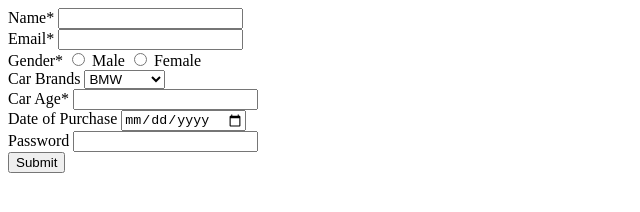
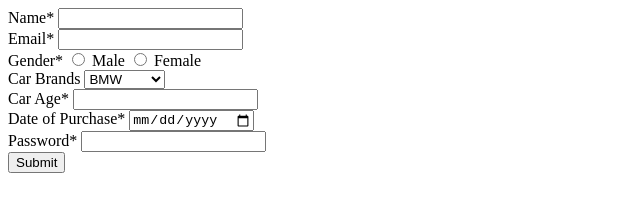
Before and after one commit to acciojob/car-insurance-form-RakeshDP, a website: page main.html in a window 1280 px wide. Shown: the full height of the page, 0-640 px from the left. Drawn offline with Linux system fonts and the light colour scheme.

Commit message:
created a submission

```diff
--- a/main.html
+++ b/main.html
@@ -20,7 +20,7 @@
 			    <input type= "radio" required value="male" id="male" name="gender">
 				<label for= "male">Male</label>
 				<input type="radio" required  value="female" id="female" name="gender">
-				<label for="male">Female</label><br/>
+				<label for="female">Female</label><br/>
 
 		<label for="cars">Car Brands</label>
 			<select id="cars" name="cars" required >
@@ -32,10 +32,10 @@
 			<label for="carage">Car Age*</label>
 			<input type="number" required id="carage"><br/>
 
-			<labe for="dop">Date of Purchase</labe>
+			<labe for="dop">Date of Purchase*</labe>
 			<input type="date" required id="dop"><br/>
 
-			<labe for="password">Password</labe>
+			<labe for="password">Password*</labe>
 			<input type="password" required id="password"><br/>
 
 			<button type="submit">Submit</button>
```
